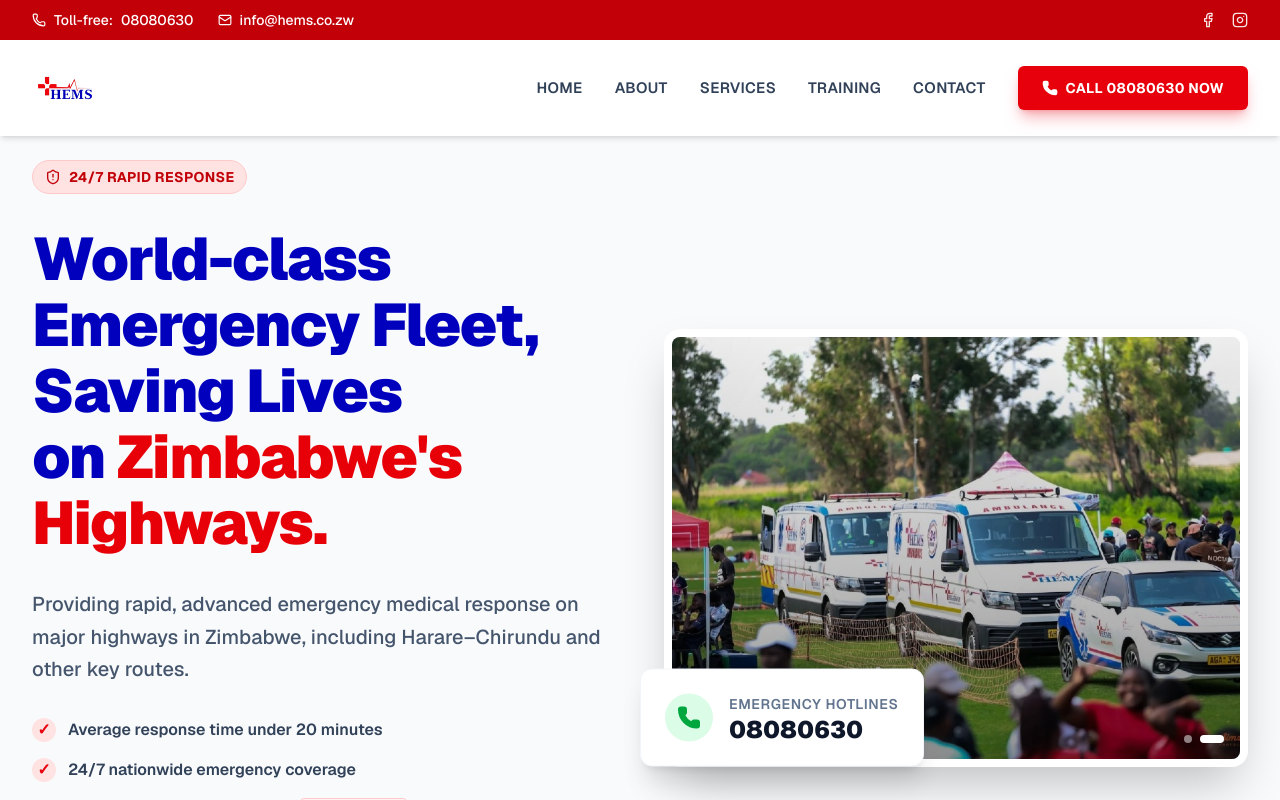
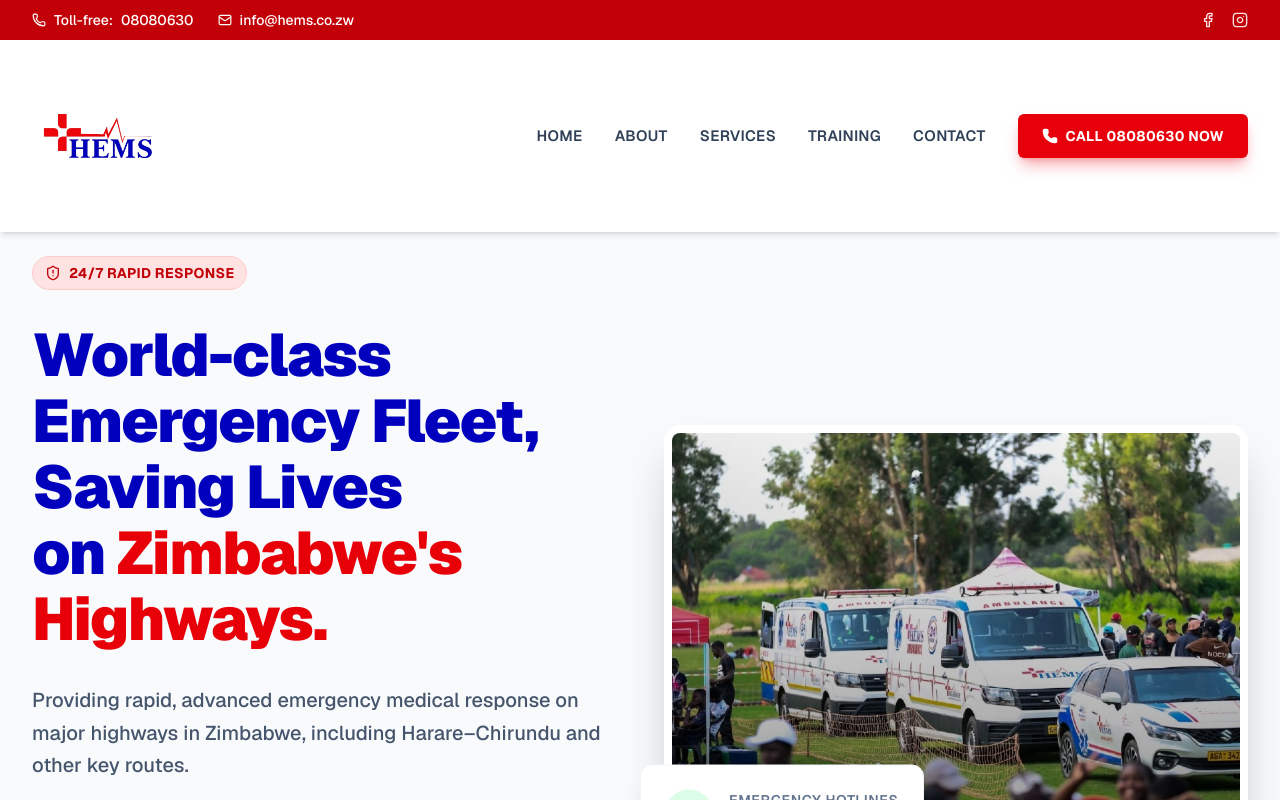
Before and after one commit to WolfGoblin/hems61, a Next.js app: page / in a window 1280 px wide. Shown: the top 800 px of the page. Built offline with nearby package versions, Linux system fonts and the light colour scheme.

Commit message:
Double logo size and adjust header/hero spacing for better visibility

```diff
--- a/src/components/Footer.tsx
+++ b/src/components/Footer.tsx
@@ -9,7 +9,7 @@
                 {/* Brand & Description */}
                 <div className="space-y-6">
                     <Link href="#home" className="flex items-center bg-white w-max p-2 rounded-xl">
-                        <Image src="/hems-logo-v2.png" alt="HEMS Logo" width={240} height={70} className="h-10 md:h-12 w-auto object-contain" />
+                        <Image src="/hems-logo-v2.png" alt="HEMS Logo" width={480} height={140} className="h-20 md:h-24 w-auto object-contain" />
                     </Link>
                     <p className="text-sm leading-relaxed text-slate-400">
                         Providing rapid, advanced emergency medical response on major highways in Zimbabwe. Dedicated to saving lives with a world-class fleet and certified trauma specialists.
--- a/src/components/Header.tsx
+++ b/src/components/Header.tsx
@@ -36,10 +36,10 @@
             </div>
 
             {/* Main Navbar */}
-            <div className="bg-white px-4 md:px-8 py-4 flex justify-between items-center h-20 md:h-24">
+            <div className="bg-white px-4 md:px-8 py-4 flex justify-between items-center h-32 md:h-48">
                 {/* Logo */}
                 <Link href="/" className="flex items-center" onClick={() => setIsOpen(false)}>
-                    <Image src="/hems-logo-v2.png" alt="HEMS Logo" width={240} height={70} className="h-10 md:h-14 w-auto object-contain" priority />
+                    <Image src="/hems-logo-v2.png" alt="HEMS Logo" width={480} height={140} className="h-20 md:h-28 w-auto object-contain" priority />
                 </Link>
 
                 {/* Desktop Nav */}
--- a/src/components/sections/Hero.tsx
+++ b/src/components/sections/Hero.tsx
@@ -71,7 +71,7 @@
     );
 
     return (
-        <section id="home" className="relative pt-32 pb-20 md:pt-40 md:pb-28 overflow-hidden bg-slate-50 min-h-[90vh] flex items-center border-b border-slate-200">
+        <section id="home" className="relative pt-52 pb-20 md:pt-64 md:pb-28 overflow-hidden bg-slate-50 min-h-[90vh] flex items-center border-b border-slate-200">
             {/* Background Decor */}
             <div className="absolute top-0 left-0 w-full h-full bg-gradient-to-br from-red-50 to-white -z-10" />
             <div className="absolute top-[-20%] right-[-10%] w-[60%] h-[120%] bg-red-600/5 rounded-full blur-[100px] -z-10" />
```
